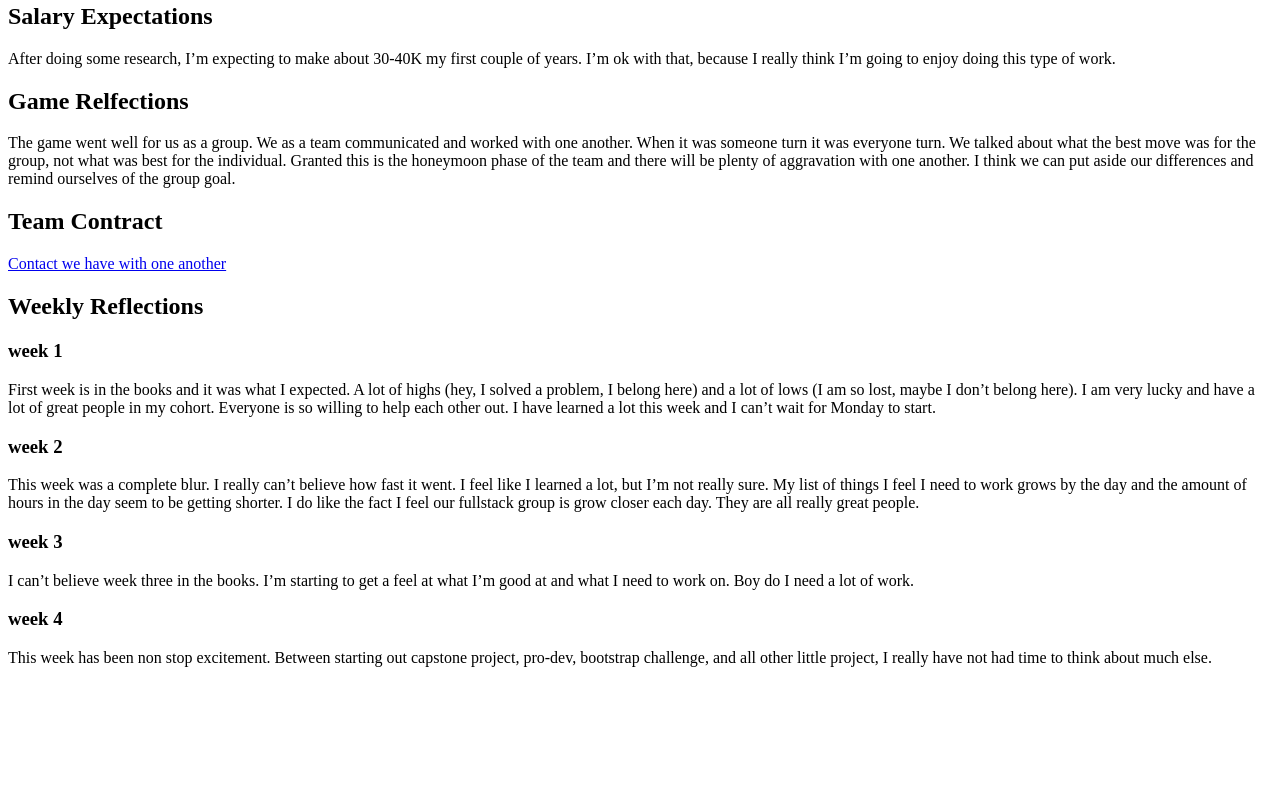
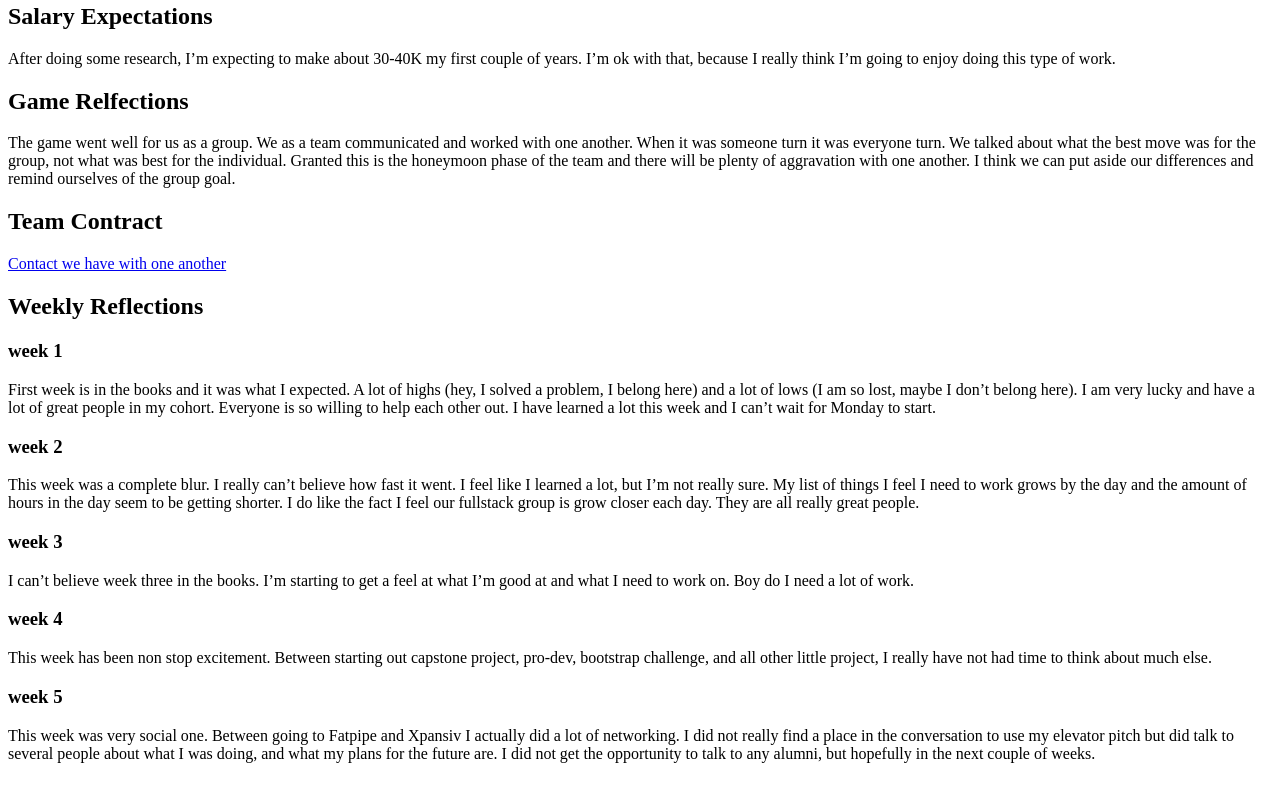
Before and after one commit to Daugustson/pro-dev-daugustson, a plain HTML site: page website/index.html in a window 1280 px wide. Shown: the part 2903-3704 px from the top of the page. Before the commit the page ends 3630 px from the top, so only its background shows below. Drawn offline with Linux system fonts and the light colour scheme.

Commit message:
added week 5 about networking

```diff
--- a/website/index.html
+++ b/website/index.html
@@ -159,6 +159,10 @@
 		<h3>week 4</h3>
 		<p>This week has been non stop excitement. Between starting out capstone project, pro-dev, bootstrap challenge, and all other little project, I really have not had time to think about much else. </p>
 
+		<h3>week 5</h3>
+		<p>This week was very social one. Between going to Fatpipe and Xpansiv I actually did a lot of networking. I did not really find a place in the conversation to use my elevator pitch but did talk to several people about what I was doing, and what my plans for the future are. I did not get the opportunity to talk to any alumni, but hopefully in the next couple of weeks. </p>
+
+
 
 		<br>
 		<br>
```
